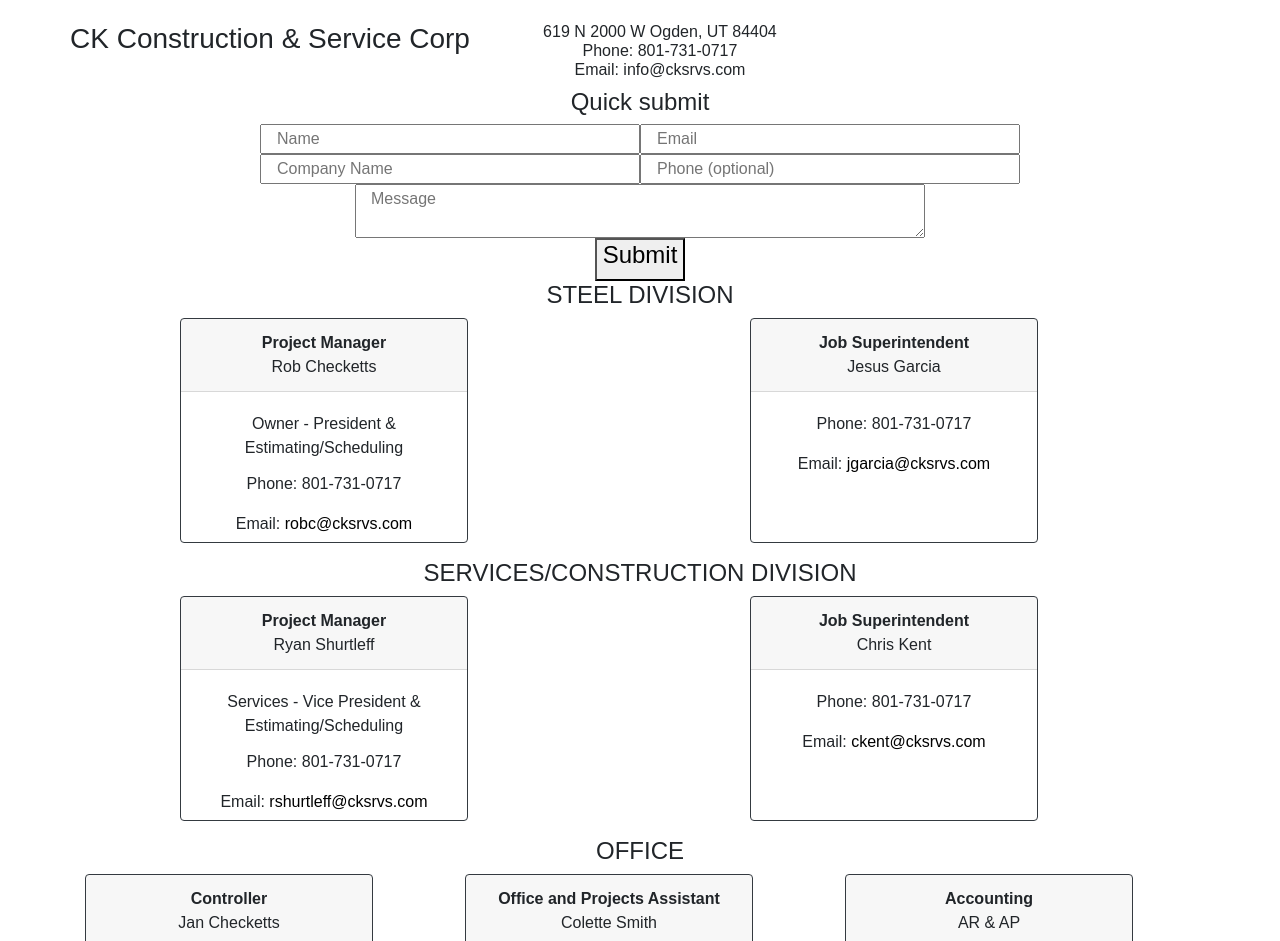
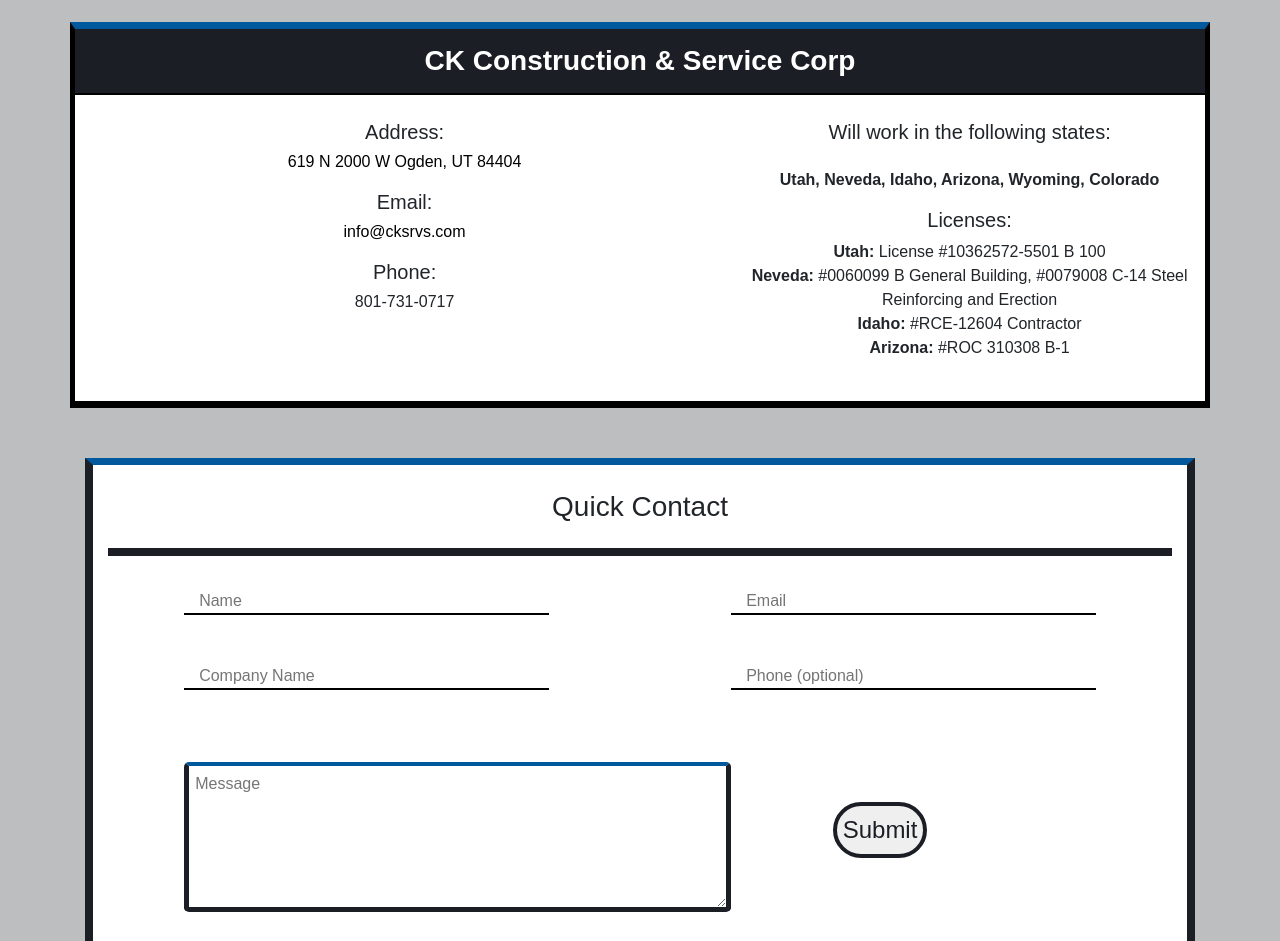
Before and after one commit to andre2656/CK_Construction, a React (Create React App) app in the folder client/: page /Contact in a window 1280 px wide. Shown: the part 151-1092 px from the top of the page. Built offline with nearby package versions, Linux system fonts and the light colour scheme; the HTML template or start-up script is replaced by a standard one.

Commit message:
Styled the contact page

```diff
--- a/client/src/index.css
+++ b/client/src/index.css
@@ -2,7 +2,7 @@
   margin: 0;
   padding: 0;
   font-family: sans-serif;
-   background-color: white;
+   background-color: #bcbec0;
 }
 .jumbotron{
     background-image: linear-gradient(to bottom, #1c1e25 93%, #00599c 7%);
@@ -107,4 +107,102 @@
 }
 .card-body{
     height: 150px;
+    background-color: #1c1e25;
+    color: white
 }
+.card-header{
+    background-color: white;
+    border-bottom: 10px solid #00599c;
+}
+#inputContact{
+    border: none;
+    border-bottom:2px solid black;
+    text-align: left;
+    background-color:  white;
+    font-size: 16px;
+    padding-bottom: 0px;
+    outline: none;
+}
+#textareaContact{
+    border: none;
+    border: 5px solid #1c1e25;;
+    border-top: solid 4px #00599c;
+    border-radius: 5px;
+    text-align: left;
+    background-color: white;
+    height: 150px;
+    padding: 6px;
+    outline: none;
+    color: black;
+    font-size: 16px;
+}
+#submitContact{
+    border: #1c1e25 4px solid;
+    color: #1c1e25;
+    padding-top: 10px;
+    border-radius: 50px;
+    margin-top: 12%;
+    margin-right: 20%;
+
+
+}
+#formContact{
+    background-color: white;
+    padding-top: 25px;
+    margin-top: 50px;
+    margin-bottom: 50px;
+    margin-right: 0%;
+    margin-left: 0%;
+    border-top: solid 7px #00599c;
+    border-bottom: solid 8px #1c1e25;
+    border-right: solid 8px #1c1e25;
+    border-left: solid 8px #1c1e25;
+    width: 100%;
+}
+#titleContact{
+    padding-bottom: 10px;
+    margin-top: 25px
+}
+#formHeadingContact{
+    padding-bottom: 25px;
+    border-bottom: 8px solid #1c1e25;
+    width: 100%
+
+}
+#pageTitleContact{
+    margin-top: 15px;
+    margin-bottom: 15px;
+}
+#titleRowContact{
+    background-color: #1c1e25;
+    border-bottom: 8px solid #1c1e25;
+    border-left: 5px solid #1c1e25;
+    border-right: 5px solid #1c1e25;
+    border-top: solid 7px #00599c ;
+    color: white;
+    margin-top: 25px;
+}
+#cardRowContact{
+    padding-top: 50px;
+    padding-bottom: 50px;
+    background-color: white;
+    border-left: 5px solid black;
+    border-right: 5px solid black;
+    border-bottom: 7px solid black;
+}
+#pagetitleContact{
+    border-top: solid 7px #00599c ;
+    background-color: #1c1e25;
+    color: white;
+    border-left: 5px solid black;
+    border-right: 5px solid black;
+}
+#CK_Contact{
+    background-color: white;
+    border-top: solid 2px black ;
+    padding-top: 25px;
+    padding-bottom: 25px;
+    border-left: 5px solid black;
+    border-right: 5px solid black;
+    border-bottom: 7px solid black;
+}
--- a/client/src/pages/Contact.js
+++ b/client/src/pages/Contact.js
@@ -58,46 +58,77 @@
             <div className='container'>
                 <br />
                 <br />
-                <div className='row'>
-                    <h3 id= 'titleContact'>CK Construction & Service Corp	</h3>
-
-                    <h6 className='col-md-4'>619 N 2000 W  Ogden, UT  84404 <br />
-                        Phone: 801-731-0717<br />
-                        Email: info@cksrvs.com<br />
+                <div className='row' id= "pagetitleContact">
+                    <div className='col-md-3'></div>
+                    <h3 id='pageTitleContact' className='col-md-6'><strong>CK Construction & Service Corp</strong></h3>
+                    <div className='col-md-3'></div>
+                </div>
+                <div className= 'row' id= 'CK_Contact'>
+                    <div className='col-md-1'></div>
+                    <h6 className='col-md-5'> <strong><h5>Address:</h5></strong> <a href='https://www.google.com/maps/dir//ck+construction+utah/@41.2183388,-112.053285,13z/data=!4m8!4m7!1m0!1m5!1m1!1s0x87530e6b6d45261d:0x1f1636531a80735e!2m2!1d-112.0181798!2d41.2182796' target='_blank'>619 N 2000 W  Ogden, UT  84404</a> <br /><br />
+                        <strong><h5>Email:</h5></strong> <a href='mailto:info@cksrvs.com'>info@cksrvs.com</a><br /><br />
+                        <strong><h5>Phone:</h5></strong> 801-731-0717<br />
                     </h6>
+                    <div className='col-md-1'></div>
+                    <div className='col-md-5'><div className='row'>
+                        <h5 className='col-md-12'>Will work in the following states:</h5> <br /> <br />
                     </div>
                         <div className='row'>
-                    <div className='col-md-12'>
-                        <form>
-                            <h4 id='titleContact'>Quick submit</h4>
-                            <div className='row'>
-                                <div className='col-md-2'></div>
-                                <input className='col-md-4' name='Name' type='text' placeholder='Name' onChange={this.nameOnChange} />
-                                <input className='col-md-4' name='Email' type='email' placeholder='Email' onChange={this.emailOnChange} />
-                                <div className='col-md-2'></div>
+                            <p className='col-md-12'>
+                                <strong>Utah, Neveda, Idaho, Arizona, Wyoming, Colorado</strong>
+                            </p>
                         </div>
                         <div className='row'>
-                                <div className='col-md-2'></div>
-                                <input className='col-md-4' name='Name' type='text' placeholder='Company Name' onChange={this.nameOnChange} />
-                                <input className='col-md-4' name='Phone' type='number' placeholder='Phone (optional)' onChange={this.phoneOnChange} />
-                                <div className='col-md-2'></div>
+                            <h5 className='col-md-12'>Licenses:</h5>
                         </div>
                         <div className='row'>
-                                <div className='col-md-3'></div>
-                                <textarea className='col-md-6' name='Message' type='text' placeholder='Message' onChange={this.messageOnChange} />
-                                <div className='col-md-3'></div>
+                            <p className="col-md-12">
+                                <strong>Utah:</strong> License #10362572-5501 B 100	<br />
+                                <strong>Neveda:</strong> #0060099 B General Building, #0079008 C-14 Steel Reinforcing and Erection	<br />
+                                <strong>Idaho:</strong> #RCE-12604 Contractor<br />
+                                <strong>Arizona:</strong> #ROC 310308  B-1<br />
+                            </p>
+                        </div></div>
                 </div>
-                            <button type='submit' onClick={this.handleSubmit}><h4>Submit</h4></button>
+                <div className='row' id= 'formContact'>
+                    <div className='col-md-12'>
+                        <form id= 'form'>
+                            <h3 id= 'formHeadingContact'>Quick Contact</h3>
+                            <br/>
+                            <div className='row'>
+                                <div className='col-md-1'></div>
+                                <input className='col-md-4' id='inputContact' name='Name' type='text' placeholder='Name' onChange={this.nameOnChange} />
+                                <div className='col-md-2'></div>
+                                <input className='col-md-4' id='inputContact' name='Email' type='email' placeholder='Email' onChange={this.emailOnChange} />
+                                <div className='col-md-1'></div>
+                            </div>
+                            <br /><br />
+                            <div className='row'>
+                                <div className='col-md-1'></div>
+                                <input className='col-md-4' id='inputContact'name='Name' type='text' placeholder='Company Name' onChange={this.nameOnChange} />
+                                <div className='col-md-2'></div>
+                                <input className='col-md-4' id='inputContact' name='Phone' type='number' placeholder='Phone (optional)' onChange={this.phoneOnChange} />
+                                <div className='col-md-1'></div>
+                            </div>
+                            <br /><br /><br/>
+                            <div className='row'>
+                                <div className='col-md-1'></div>
+                                <textarea id='textareaContact' className='col-md-6' name='Message' type='text' placeholder='Message' onChange={this.messageOnChange} />
+                                <div className='col-md-4'><button type='submit' id="submitContact" onClick={this.handleSubmit}><h4>Submit</h4></button></div>
+                            </div>
+                            <br /><br />
+
+                            <br /><br />
                         </form>
                     </div>
                 </div>
 
-                <div className='row'>
+                <div className='row' id= 'titleRowContact'>
                     <div className='col-md-12'>
                         <h4 id='titleContact'>STEEL DIVISION</h4>
                     </div>
                 </div>
-                <div className='row'>
+                <div className='row' id= 'cardRowContact'>
                     <div className='col-md-1'></div>
                     <div className='col-md-4'>
                         <div className="card border-dark mb-3" style={{ maxWidth: '18rem' }}>
@@ -122,12 +153,12 @@
                     <div className='col-md-1'></div>
                 </div>
 
-                <div className='row'>
+                <div className='row' id='titleRowContact'>
                     <div className='col-md-12'>
                         <h4 id='titleContact'> SERVICES/CONSTRUCTION DIVISION	</h4>
                     </div>
                 </div>
-                <div className='row'>
+                <div className='row' id='cardRowContact'>
                     <div className='col-md-1'></div>
                     <div className='col-md-4'>
                         <div className="card border-dark mb-3" style={{ maxWidth: '18rem' }}>
@@ -151,12 +182,12 @@
                     </div>
                     <div className='col-md-1'></div>
                 </div>
-                <div className='row'>
+                <div className='row' id='titleRowContact'>
                     <div className='col-md-12'>
                         <h4 id='titleContact'>OFFICE</h4>
                     </div>
                 </div>
-                <div className='row'>
+                <div className='row' id='cardRowContact'>
                     <div className='col-md-4'>
                         <div className="card border-dark mb-3" style={{ maxWidth: '18rem' }}>
                             <div className="card-header"><strong>Controller</strong><br /> Jan Checketts</div>
@@ -186,26 +217,6 @@
                         </div>
                     </div>
                 </div>
-
-                <div className= 'row'>
-                    <h4 className='col-md-12'>Will work in the following states:</h4> <br/> <br/>
-                </div>
-                <div className='row'>
-                    <p className= 'col-md-12'>
-                        <strong>Utah, Neveda, Idaho, Arizona, Wyoming, Colorado</strong>
-                    </p>
-                </div>
-               <div className= 'row'>
-                    <h4 className= 'col-md-12'>Licenses:</h4>
-                </div>
-                <div className= 'row'>
-                    <p className="col-md-12">
-                        <strong>Utah:</strong> License #10362572-5501 B 100	<br />
-                        <strong>Neveda:</strong> #0060099 B General Building, #0079008 C-14 Steel Reinforcing and Erection	<br />
-                        <strong>Idaho:</strong> #RCE-12604 Contractor<br />
-                        <strong>Arizona:</strong> #ROC 310308  B-1<br />
-                    </p>
-               </div>
             </div>
         )
     }
```
Lines whose indentation alone changed are shown as unchanged.
